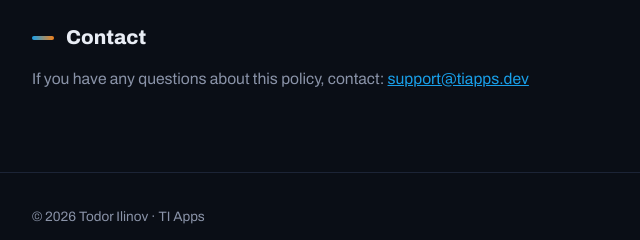
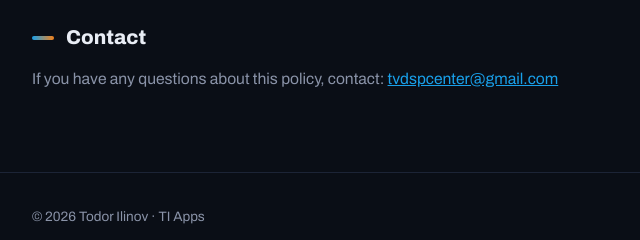
Before and after one commit to todorilinov/todorilinov.github.io, a plain HTML site: page privacy.html in a window 1280 px wide. Shown: the part 1927-2167 px from the top of the page, 222-862 px from the left. Drawn offline with Linux system fonts and the light colour scheme.

Commit message:
Update contact email in privacy policy

```diff
--- a/privacy.html
+++ b/privacy.html
@@ -97,7 +97,7 @@
   <p>We may update this policy from time to time. Changes will be posted on this page with an updated date.</p>
 
   <h2>Contact</h2>
-  <p>If you have any questions about this policy, contact: <a href="mailto:tvdspcenter@gmail.com">support@tiapps.dev</a></p>
+  <p>If you have any questions about this policy, contact: <a href="mailto:tvdspcenter@gmail.com">tvdspcenter@gmail.com</a></p>
 </div>
 </main>
 
```
